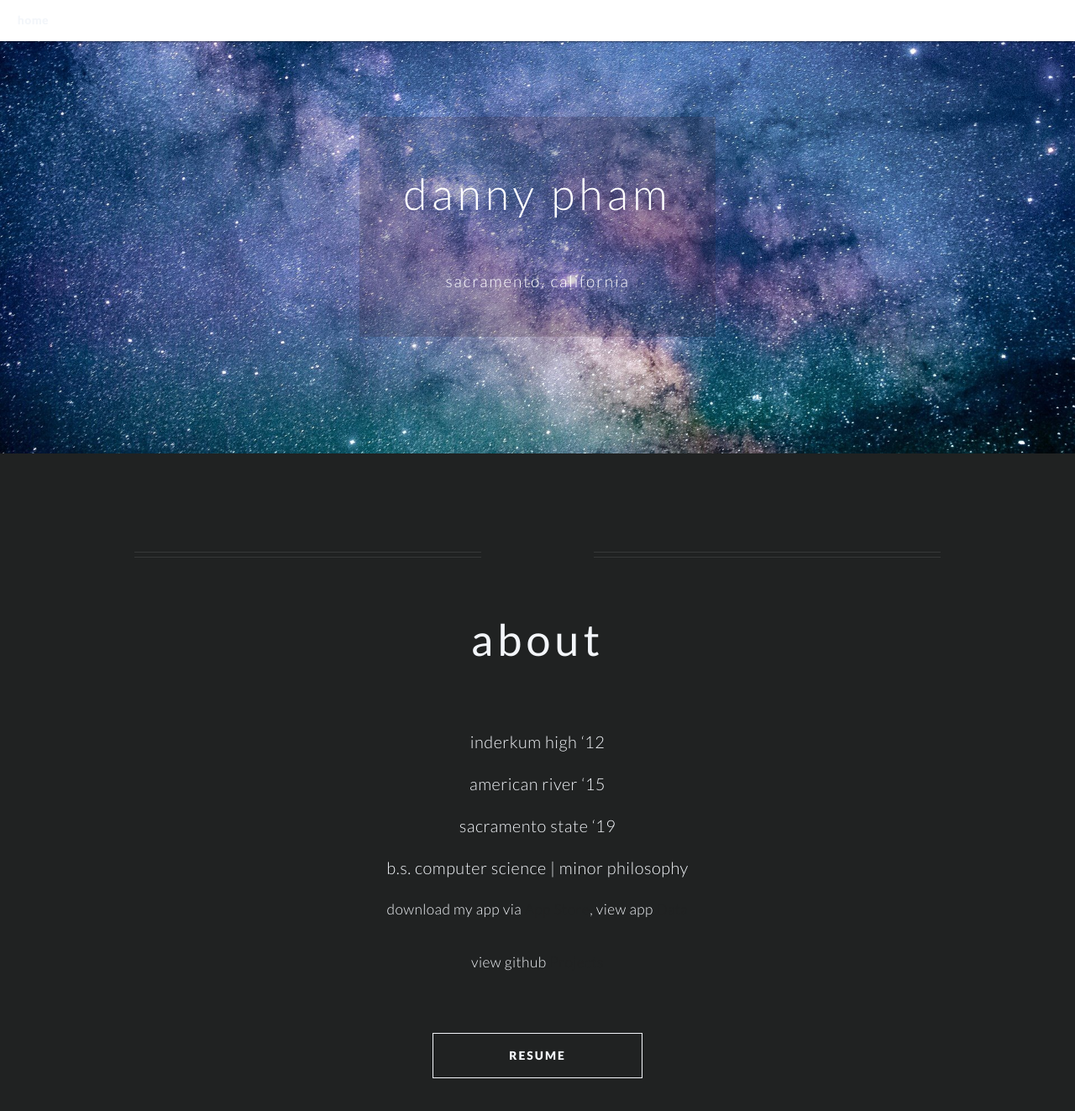
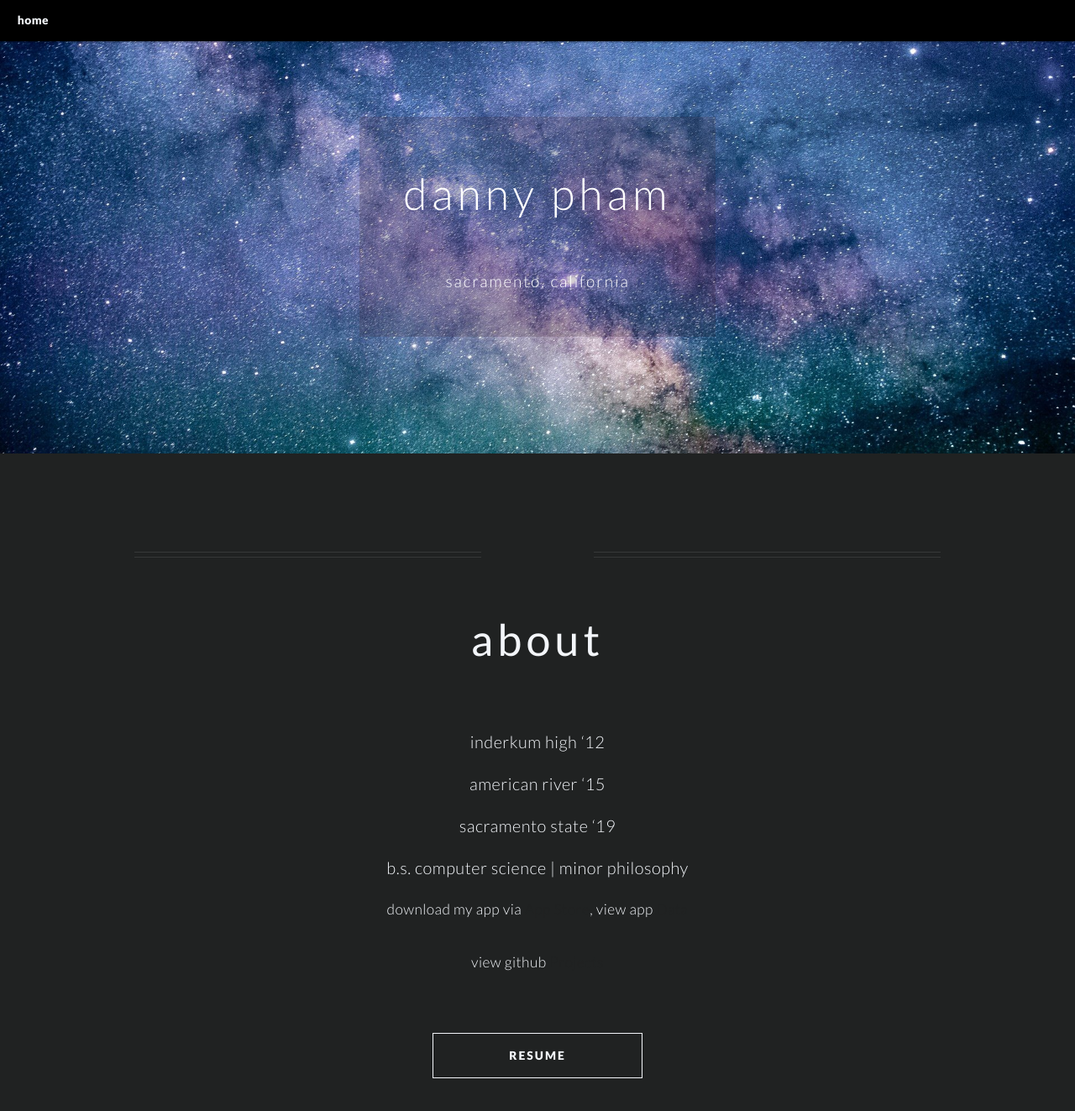
Before and after one commit to dp916/dp916.github.io, a Jekyll site: the page built from index.md, in a window 1280 px wide and 1400 px high. Shown: the top 1323 px of the window at 84% size. Built offline with Jekyll 4.4.1, drawn with Linux system fonts in a browser that asks for light colours.

Commit message:
Update style.css

```diff
--- a/css/style.css
+++ b/css/style.css
@@ -513,7 +513,7 @@ custom styles adapted from Twenty by HTML5 Up
 	@keyframes reveal-header { 0% { top: -5em; } 100% { top: 0; } }
 
 	#header {
-		background: white;
+		background: black;
 		box-shadow: 0 1px 2px 0 rgba(0, 0, 0, 0.5);
 		color: inherit;
 		cursor: default;
@@ -613,7 +613,7 @@ custom styles adapted from Twenty by HTML5 Up
 			animation: none;
             background: transparent;
             box-shadow: none;
-			color: white;
+			color: black;
 			padding: 2em 2.5em;
 			position: absolute;
 		}
@@ -630,7 +630,7 @@ custom styles adapted from Twenty by HTML5 Up
 /* Dropotron */
 
 	.dropotron {
-		background: #202222;
+		background: #fff;
 		box-shadow: 0 1px 2px 0 rgba(0, 0, 0, 0.5);
 		line-height: 2.25em;
 		min-width: 13em;
@@ -646,7 +646,7 @@ custom styles adapted from Twenty by HTML5 Up
 		}
 
 			.dropotron.level-0:before {
-				border-bottom: solid 0.5em #202222;
+				border-bottom: solid 0.5em #fff;
 				border-left: solid 0.5em transparent;
 				border-right: solid 0.5em transparent;
 				content: '';
```
